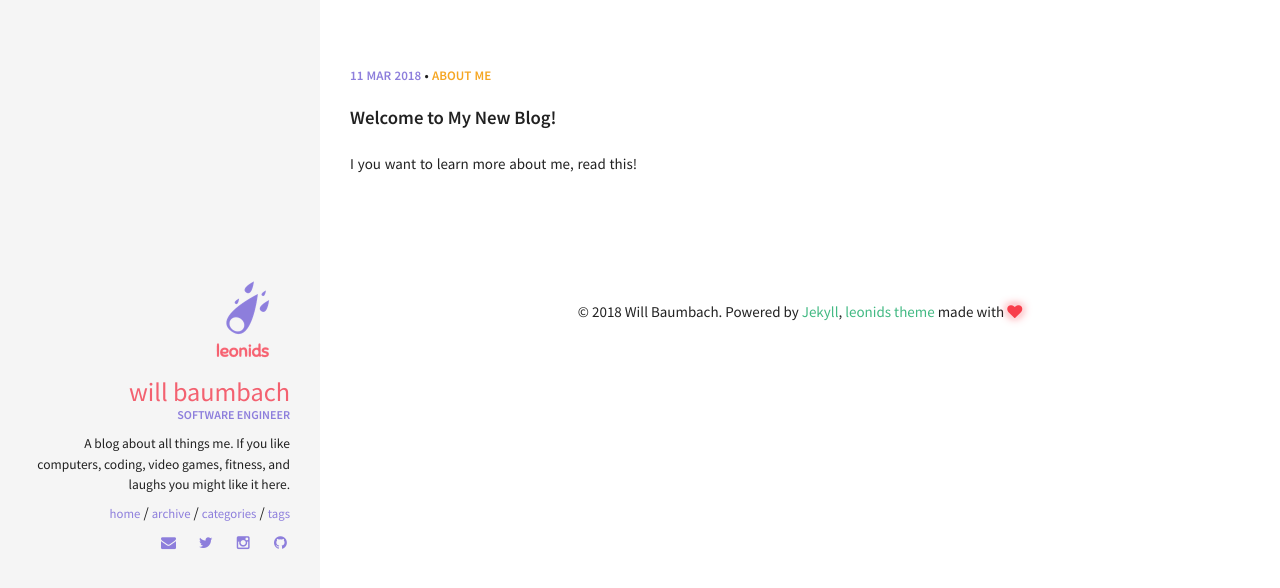
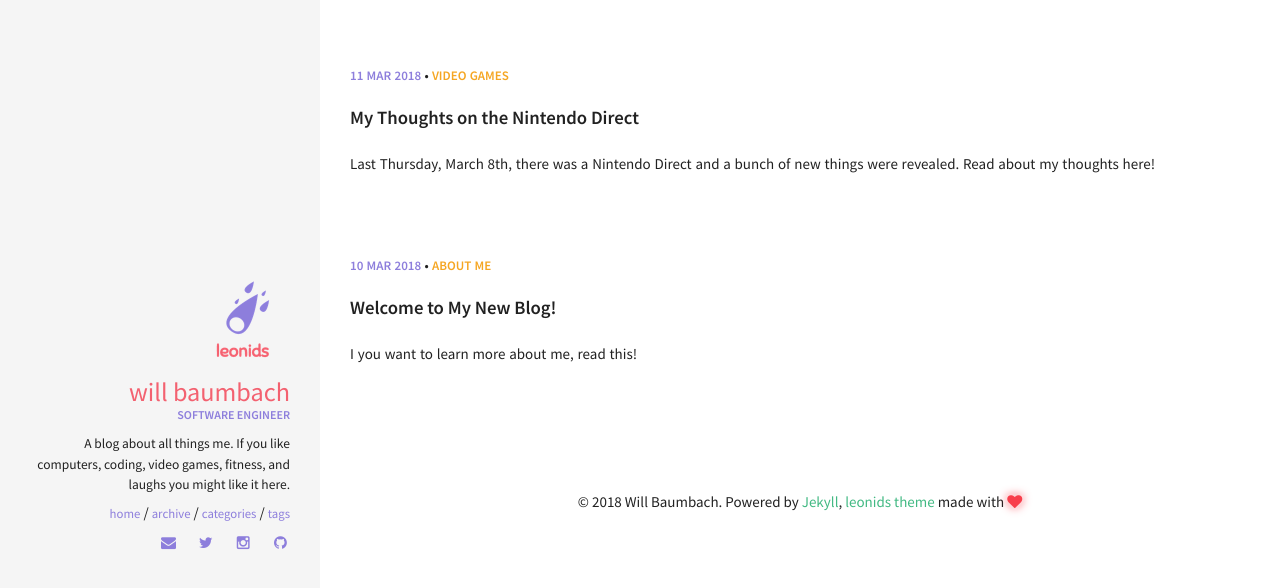
Before and after one commit to WillBaumbach/willbaumbach.github.io, a Jekyll site: the page built from index.html, in a window 1280 px wide. Shown: the top 588 px of the page. Built offline with Jekyll 4.4.1, drawn with Linux system fonts in a browser that asks for light colours; some of the changed lines change nothing that is shown.

Commit message:
Nintendo Direct Post

```diff
--- a/_includes/social-links.html
+++ b/_includes/social-links.html
@@ -14,7 +14,7 @@
   <ul>
     {% if author.email %}
       <li>
-      <script>gen_mail_to_link('{{ author.email }}', 'Hello from website');</script>
+      <script>gen_mail_to_link('{{ author.email }}', 'Hello from willbaumbach.github.io');</script>
       </li>
     {% endif %}
     {% if author.twitter %}<li><a href="http://twitter.com/{{ author.twitter }}" class="social-link-item" target="_blank"><i class="fa fa-fw fa-twitter"></i></a></li>{% endif %}
--- /dev/null
+++ b/_posts/2018-03-11-My-thoughts-on-nintendo-direct.md
@@ -0,0 +1,103 @@
+---
+layout: post
+title: My Thoughts on the Nintendo Direct
+excerpt: Last Thursday, March 8th, there was a Nintendo Direct and a bunch of new things were revealed. Read about my thoughts here!
+categories: [Video Games]
+tags: nintendo news
+comments: true
+---
+
+I'm definitely a sucker for nintendo games, having owned every Nintendo system, except an NES, at one point or another. I'm the guy that waited in line at Walmart at 4 am in freezing cold weather to get a switch. I'm also own both of the mini classic consoles, so I think it goes without being said that I really like Nintendo properties and get excited when new things are revealed. Let's not wait any longer, let's talk about it!
+
+## 3DS Reveals
+
+#### Warioware Gold
+
+I never really got into this series much, except for way back when they had the GBA version on display to play at Target, and I'd try to convince my parents to let me keep playing while they shopped. However, from what I hear from fans of the game, there is a good amount of excitement surrounding this release. For those that don't know, Warioware is a series of games featuring Wario as the main character. The difference from the more popular Nintendo games is that rather than being an RPG, or a platformer, the game is a collection of simple micro-games. These micro-games are simple levels that can be completed in under a few seconds, and they are fired at you in quick succession. The games increase in speed and difficulty as the player gets further along, and failing a level results in a loss of one of your four lives. This will be the 8th installment in the series, and is slated for release on August 3rd of this year. I'm happy for the Warioware fans, but there's pretty much no chance I pick this one up myself.
+
+#### Dillon's Dead Heat Breakers
+
+I've actually never heard of this series before! Aparently there was a game that came out in 2011 for the 3DS (Wow 3DS came out that long ago??) called *Dillon's Rolling Western*. It was an action/tower defense game that could be downloaded from the Nintendo eShop. It was followed by a sequel titled *Dillon's Rolling Western: The Last Ranger*. Now, *Dillion's Dead Heat Breakers*, which was released back in 2017 in Japan, is being ported over for anyone outside of the country to enjoy. Again, probably won't be picking this one up.
+
+#### Mario & Luigi: Bowser's Inside Story
+
+It seems like Nintendo is really set on updating some of their older, more popular games. *Mario & Luigi: Bowser's Inside Story* was originally released in 2009 for the DS, garnering a 90 rating by Metacritic. Now, the game will be remade and released on the Switch. I have never played the original, but it seems to be another classic Mario RPG akin to *Mario & Luigi: Superstar Saga*. The game seems to feature the same fighting style, equipment, and upgrade systems. However, being that it is a remake, you never know if Nintendo will throw in some new features in order to keep things more fresh. This is definitely more interesting to me, as I was a **HUGE** fan of the Mario RPG fighting and upgrade styles when I was a kid. I played a lot of the *Paper Mario* games, and I could see myself playing this one as well.
+
+#### Luigi's Mansion Remake
+
+Another remake announced by Nintendo, but this one I'm pretty excited for. I owned the original *Luigi's Mansion* for GameCube, but I was so young that I was never able to beat it. I don't think the games are actually hard, but I always got stuck on one part and could never figure out how to progress any further. When my patience for trying to solve what to do next, I just resorted to playing more *Legend of Zelda* or *Kirby Air Ride*. However, now that I'm an adult, I could see myself getting this to relive the memories, as well as try to actually beat the game. This game will be updated with a mansion map on the bottom screen, as well as a new Boss Rush mode so the player can battle against the bosses they have defeated in the past.
+<br><br>
+
+And now what really excites me!
+
+## Switch News
+
+#### Sushi Striker: The Way of the Sushido
+
+This game is a fast-paced action game where the player has to match colored sushi dishes in order to defeat their opponent. It will feature online mutliplayer as well as a single player mode. I'm really not interested in this game if I'm being honest so I don't really have much to say about it. It seems like a game some people will get really into, but just doesn't seem like the game for me.
+
+#### Octopath Traveler
+
+This game is an RPG developed by Square Enix. It features a nice retro-looking design, and from what I've heard it had pretty good reception from the demo. I have had the demo on my Switch for who knows how long, and have yet to try it out. However, it seems a little niche for my liking, but I do enjoy RPG games, and with the reputation that Square Enix has, I'll definitely keep an eye out for the reviews upon release. If anything, it seems like the kind of game I'd pick up if it ever goes on sale. It is slated for release on July 13th.
+
+#### Travis Strikes Again: No More Heroes
+
+An action-adventure hack and slash game releasing early this year. It is part of the No More Heroes franchise, and is the 3rd game to come out. Honestly I just don't care about this game and it doesn't look interesting to me at all. Seems to feature a co-op mode to play with friends.
+
+#### Ports on Ports on Ports
+
+The following games will be ported over to Nintendo Switch following previous releases on other consoles:
+
+* Okami HD
+* Undertale
+* Crash Bandicoot: N-Sane Trilogy
+* Little Nightmares: Complete Edition (Little Nightmares + DLC)
+* South Park: The Fractured But Whole
+* Captain Toad: Treasure Tracker
+* Hyrule Warriors: Definitive Edition (Hyrule Warriors + DLC)
+
+Undertale and Little Nightmares are the notable games of these in my opinion. However, I heard great things about the N-Sane Trilogy if you're into classic Crash Bandicoot games. I don't have much to say about any of them because they aren't really news at this point being that they've all been out for a good while.
+
+#### Mario Tennis Aces
+
+Oh my god am I excited for this game!!! Having owned ever sports based Mario game for GameCube, it's safe to say that I love Mario sports games. This will be the 5th Mario Tennis game, and will be coming out some time this year. Having put a lot of time into Mario Power Tennis for the GameCube, I'm super excited to get my hands on this game. The updated graphics, updated gameplay, and plethora of characters (over 15!!) to play as are drawing me in for sure. The game will feature the classic controls such as being able to use backspin, topspin, lob, and slicing, but also adds a lot of new features this time around. Some of the new features include "Zone Shot" and "Zone Speed", as well as an energy bar
+
+##### Zone Shot
+
+The player will be able to slow down time to aim where you want to hit the ball with motion controls. These shots are really powerful, so if it hit's your racket, without the proper block, your racket will take damage. If your racket takes 3 damage, you will forfeit the match.
+
+##### Zone Speed
+
+The game will move in slow motion so the player can more easily reach shots that are across the court. It will also be important in defending against Zone Shots.
+
+##### Energy Bar
+
+The energy bar will fill up the longer a volley lasts. However, there is a faster way to fill up the bar which is by using trick shots. These are moves that the player needs to have the time and distance right in order to perform. Using trick shots is risky, but will pay off to the skilled player by speeding up the energy bar significantly.
+
+##### Special Shot
+
+This is basically the class "ultimate" move that each character has. It can be used when the player has a full energy bar, and it has the chance to break the opponent's racket in one hit if not blocked properly.
+<br><br>
+
+I like all these new mechanics that add a new layer of strategy to the classic tennis match, but one thing in particular has me a little worried, and that is the racket breaking mechanic. Hopefully it is balanced well, because I don't think I like that the player who has his racket broken too many times automatically loses. It seems at first glance like the player will be able to chain trick shots together in order to charge the energy bar really fast, and then use it on their special and win right away. That doesn't exactly seem like a fun time to me, especially when up against someone a lot better than you. However, I think if the block is balanced correctly, they could all be fun additions to the game.
+
+**Not Interested in the New Moves?** Have no fear! There will also be a classic mode that is just the basic shots, and no energy bar or energy bar moves.
+{: .notice}
+
+The game will also have an online multiplayer with tournaments. It seems like you will be able to unlock special outfits and characters by participating in these tournaments. These sound pretty cool to me!
+
+For the more casual players, and lovers of *Wii Sports Tennis*, there is a "Swing Mode" where you will be able to use the joycon like a tennis racket and maybe add a little exercise to your video games! This seems cool and hopefully the gameplay is a little more deep than what Wii Sports had to give.
+
+Lastly, there is a story mode!! I'm over the moon about this! If it is anything like what Mario Baseball story mode is on GameCube, then I will be obsessed with this game for a long time. The way that game structured the story mode was so near perfection, and it is just so fun to play over and over again. Whatever it ends up being, I think a story mode is a valuable addition to the game, and will keep the game from getting stale as fast. It seems to feature small twists based on the story, and the video shows what seems to be a boss battle with Petey Piranha? There will also be a demo release so we can get our hands on it early! Sweet!
+
+#### Splatoon 2 Updates
+
+This update (April) will include new gear, stages, playable Octolings (which I guess is super exciting to the Splatoon community), and more. There will also be a DLC expansion that will add a whole new set of story missions. The DLC will be coming some time this summer.
+
+#### Super Smash Bros. Switch
+
+**HELL YES.** I've been thinking recently that it is about time something is leaked about the next installment in the *Super Smash Bros.* series. The last game, release on the Wii U, will be 4 years old this year, and the Wii U isn't exactly a widely owned console. There wasn't too much shown, and its not even a guarantee that the new game won't just be a port of Smash 4 (and with all the ports announced I don't blame you if you're worried). However, I think the fact that they showed the Splatoon characters looking at the burning SSB logo is a good amount of proof that the game will be a new one. It seemed almost like the other characters were standing there accepting the squidlings into the roster, and that they will be a playable character. Two characters were pretty much confirmed, Mario and Link, but they probably don't come as much of a surprise to anyone. I'm definitely excited for more information to come out and for it to be confirmed as a new game in the series and not just another darn port!
+
+## Overall
+
+I think this direct was pretty weak, save the two games in super excited about. As I was writing this there were more games I was just not interested in than ones that I wanted to play. Also, I think the fact that a lot of them were just remakes or ports of old games kind of lowered the quality of all the news, and it seemed like they used SSB to stir up excitement because the other games announced weren't enough to do so on their own. Also, I was bummed not to hear more about Kirby, Yoshi, or Metroid. However, I can't contain the inner kid in me, and my infinite excitement for Mario Tennis Aces and Super Smash Bros. All in all I think it was an *okay* direct, with a lot of hype saved toward the end to keep the hype alive.
```
Also changed, not shown: _posts/2018-03-10-Welcome-to-my-new-blog.md (renamed from _posts/2018-03-11-Welcome-to-my-new-blog.md), img/avatar.jpg (deleted), img/profilepic.JPG (added).
